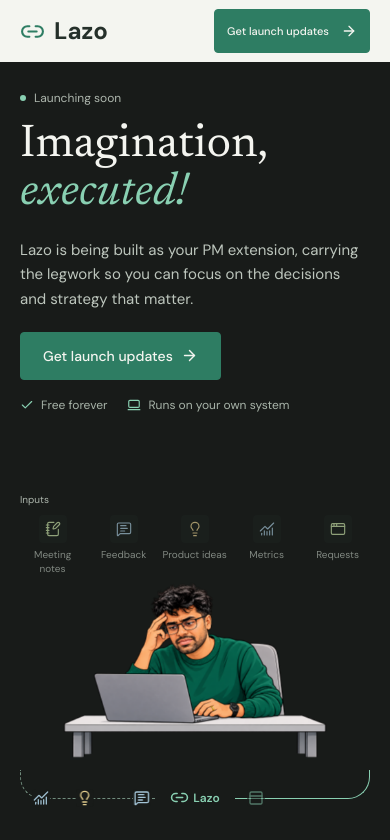
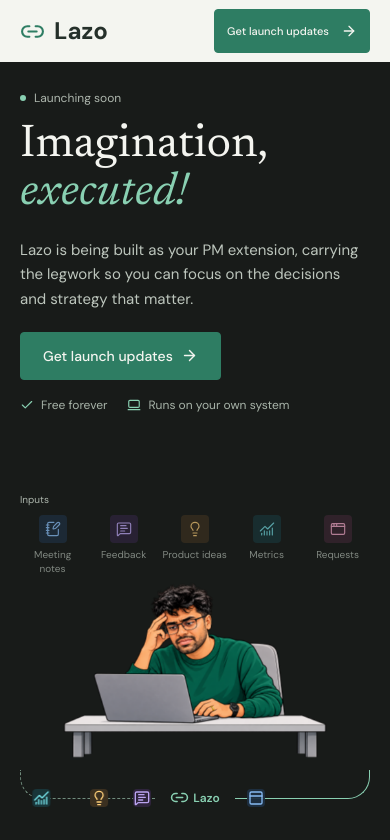
Before and after one commit to saurabhmisal/lazo-tools, a React (Vite) app: page / in a window 390 px wide. Shown: the top 840 px of the page. Built offline with nearby package versions, Linux system fonts and the light colour scheme.

Commit message:
Polish responsive spacing and add colourful story icons

```diff
--- a/src/PressureStory.jsx
+++ b/src/PressureStory.jsx
@@ -26,19 +26,19 @@
 } from "./story-state.js";
 
 const inputs = [
-  { label: "Meeting notes", Icon: NotebookPen, tone: "sage" },
-  { label: "Feedback", Icon: MessageSquareText, tone: "sky" },
-  { label: "Product ideas", Icon: Lightbulb, tone: "gold" },
-  { label: "Metrics", Icon: ChartNoAxesCombined, tone: "sky" },
-  { label: "Requests", Icon: AppWindow, tone: "sage" },
+  { label: "Meeting notes", Icon: NotebookPen, tone: "blue" },
+  { label: "Feedback", Icon: MessageSquareText, tone: "violet" },
+  { label: "Product ideas", Icon: Lightbulb, tone: "amber" },
+  { label: "Metrics", Icon: ChartNoAxesCombined, tone: "cyan" },
+  { label: "Requests", Icon: AppWindow, tone: "rose" },
 ];
 const outputs = [
-  { label: "Prototype", Icon: PanelTop },
-  { label: "MVP", Icon: Box },
-  { label: "Live survey", Icon: ClipboardList },
-  { label: "Leadership updates", Icon: Presentation },
-  { label: "People in the loop", Icon: Users },
-  { label: "Stakeholders unblocked", Icon: Handshake },
+  { label: "Prototype", Icon: PanelTop, tone: "blue" },
+  { label: "MVP", Icon: Box, tone: "violet" },
+  { label: "Live survey", Icon: ClipboardList, tone: "cyan" },
+  { label: "Leadership updates", Icon: Presentation, tone: "amber" },
+  { label: "People in the loop", Icon: Users, tone: "rose" },
+  { label: "Stakeholders unblocked", Icon: Handshake, tone: "mint" },
 ];
 
 export function PressureStory({ onExplore }) {
@@ -89,7 +89,7 @@
                     "--input-shift": `${[-3, 5, 0, -4, 3][index]}px`,
                   }}
                 >
-                  <span className={`story-source-icon source-${tone}`}>
+                  <span className={`story-source-icon story-color-${tone}`}>
                     <Icon size={16} strokeWidth={1.7} />
                   </span>
                   <span>{label}</span>
@@ -125,12 +125,12 @@
           <div className="story-outputs">
             <span className="story-rail-label">Outputs</span>
             <div className="story-output-list">
-              {outputs.map(({ label, Icon }, index) => (
+              {outputs.map(({ label, Icon, tone }, index) => (
                 <div
                   className={`story-output story-output-${index + 1} story-motion`}
                   key={label}
                 >
-                  <span className="story-output-icon">
+                  <span className={`story-output-icon story-color-${tone}`}>
                     <Icon size={17} strokeWidth={1.7} />
                   </span>
                   <span>{label}</span>
@@ -145,7 +145,7 @@
                   key={label}
                   className={`flow-token flow-token-in-${index + 1} story-motion`}
                 >
-                  <span className={`source-${tone}`}>
+                  <span className={`story-color-${tone}`}>
                     <Icon size={18} />
                   </span>
                 </span>
@@ -156,12 +156,12 @@
               <span>Lazo</span>
             </div>
             <div className="flow-track flow-track-out">
-              {outputs.map(({ Icon, label }, index) => (
+              {outputs.map(({ Icon, label, tone }, index) => (
                 <span
                   key={label}
                   className={`flow-token flow-token-out-${index + 1} story-motion`}
                 >
-                  <span>
+                  <span className={`story-color-${tone}`}>
                     <Icon size={18} />
                   </span>
                 </span>
--- a/src/lazo-identity.css
+++ b/src/lazo-identity.css
@@ -885,7 +885,7 @@
 
 /* Launch page: one promise, one purpose, one signup. */
 .simple-site .site-header {
-  padding-inline: max(24px, calc((100% - 1216px) / 2));
+  padding-inline: max(32px, calc((100% - 1216px) / 2));
 }
 .simple-nav {
   display: flex;
@@ -937,6 +937,7 @@
 }
 .simple-site .hero-description {
   max-width: 560px;
+  text-wrap: pretty;
   font-size: 17px;
   line-height: 1.65;
   margin: 0 0 22px;
@@ -1007,6 +1008,7 @@
   scroll-margin-top: 72px;
 }
 .simple-mission h2 {
+  text-wrap: balance;
   font-family: "Newsreader", Georgia, serif;
   font-size: 36px;
   font-weight: 400;
@@ -1175,6 +1177,11 @@
   border: 0;
   border-radius: 0;
 }
+@media (min-width: 701px) and (max-width: 900px) {
+  .simple-site .hero .hero-subtitle {
+    font-size: 64px;
+  }
+}
 @media (min-width: 701px) and (max-height: 800px) {
   .simple-site .hero {
     padding-top: 24px;
--- a/src/pressure-story.css
+++ b/src/pressure-story.css
@@ -112,19 +112,32 @@
   align-items: center;
   justify-content: center;
   border-radius: 4px;
-  background: var(--panel);
+  color: var(--story-icon);
+  background: var(--story-icon-bg);
 }
-.source-sage {
-  color: var(--lime);
+.story-color-blue {
+  --story-icon: #8dc4ff;
+  --story-icon-bg: #1e3042;
 }
-.source-sky {
-  color: var(--blue);
+.story-color-violet {
+  --story-icon: #c5adff;
+  --story-icon-bg: #30253f;
 }
-.source-gold {
-  color: var(--violet);
+.story-color-cyan {
+  --story-icon: #73dce3;
+  --story-icon-bg: #193539;
 }
-.story-output-icon {
-  color: var(--emerald-light);
+.story-color-amber {
+  --story-icon: #ffd07a;
+  --story-icon-bg: #3b3020;
+}
+.story-color-rose {
+  --story-icon: #f5a8c9;
+  --story-icon-bg: #3b2632;
+}
+.story-color-mint {
+  --story-icon: #8edfc0;
+  --story-icon-bg: #1d362e;
 }
 
 /* The entire transport lane is a separate row below the portrait footprint. */
@@ -188,10 +201,8 @@
   width: 24px;
   height: 24px;
   border-radius: 4px;
-  background: var(--charcoal);
-}
-.flow-track-out .flow-token {
-  color: var(--emerald-light);
+  color: var(--story-icon);
+  background: var(--story-icon-bg);
 }
 .story-clock .story-direction {
   grid-area: 4 / 1 / 5 / 4;
@@ -210,6 +221,7 @@
   min-width: 0;
 }
 .story-resolution p {
+  text-wrap: balance;
   font:
     400 25px/1.35 "Kalam",
     cursive;
@@ -734,7 +746,7 @@
 @media (max-width: 700px) {
   .story-clock {
     grid-template-columns: repeat(3, minmax(0, 1fr));
-    grid-template-rows: 44px 80px 176px 64px 160px 60px;
+    grid-template-rows: 44px 80px 176px 64px 160px 96px;
     gap: 8px;
     padding: 4px 0 0;
   }
```
Also changed, not shown: 2 other files (tests, documents, lock files or other folders).
